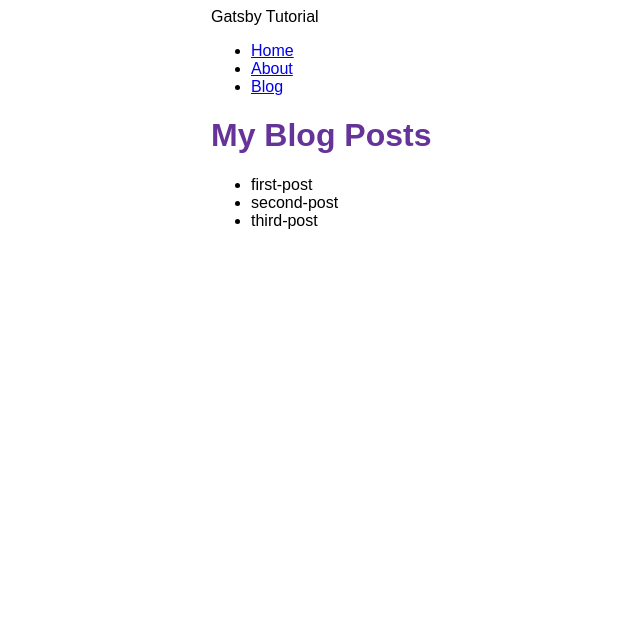
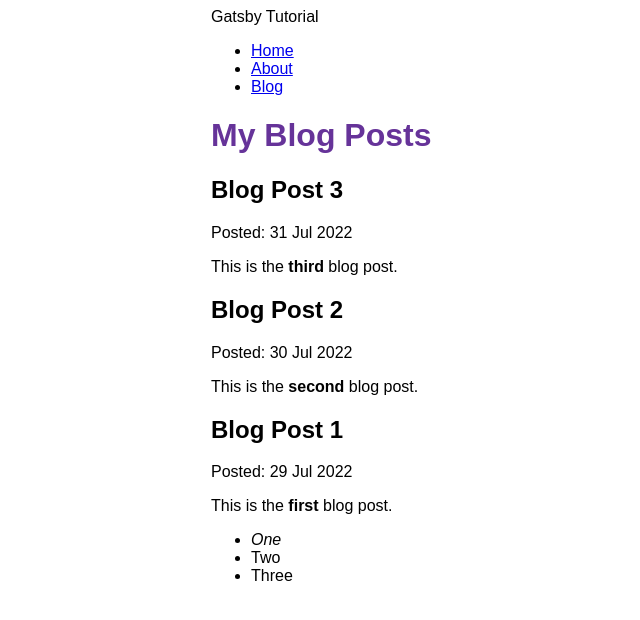
Before and after one commit to ajduncombe/gatsby-tutorial, a Gatsby site: page /blog in a window 1280 px wide. Shown: the whole page, without its empty margins (179-819 px from the left). Built offline with nearby package versions, Linux system fonts and the light colour scheme; Gatsby itself is replaced by a stand-in of ours.

Commit message:
Tutorial Part 5
Completed

```diff
--- a/blog/first-post.mdx
+++ b/blog/first-post.mdx
@@ -0,0 +1,10 @@
+---
+title: "Blog Post 1"
+date: "2022-07-29"
+---
+
+This is the **first** blog post.
+
+- _One_
+- Two
+- Three
--- a/blog/second-post.mdx
+++ b/blog/second-post.mdx
@@ -0,0 +1,6 @@
+---
+title: "Blog Post 2"
+date: "2022-07-30"
+---
+
+This is the **second** blog post.
--- a/blog/third-post.mdx
+++ b/blog/third-post.mdx
@@ -0,0 +1,6 @@
+---
+title: "Blog Post 3"
+date: "2022-07-31"
+---
+
+This is the **third** blog post.
--- a/gatsby-config.js
+++ b/gatsby-config.js
@@ -10,5 +10,6 @@ module.exports = {
       resolve: "gatsby-source-filesystem",
       options: { name: `blog`, path: `${__dirname}/blog` },
     },
+    "gatsby-plugin-mdx",
   ],
 };
--- a/package.json
+++ b/package.json
@@ -15,14 +15,18 @@
     "clean": "gatsby clean"
   },
   "dependencies": {
+    "@mdx-js/mdx": "^1.6.22",
+    "@mdx-js/react": "^1.6.22",
     "gatsby": "^4.18.0",
     "gatsby-plugin-image": "^2.18.1",
+    "gatsby-plugin-mdx": "^3.19.0",
     "gatsby-plugin-sharp": "^4.18.1",
     "gatsby-source-filesystem": "^4.18.1",
     "react": "^18.1.0",
     "react-dom": "^18.1.0"
   },
   "devDependencies": {
+    "@parcel/namer-default": "^2.6.2",
     "eslint": "^7.32.0",
     "eslint-config-prettier": "^8.5.0",
     "eslint-plugin-react": "^7.30.1"
--- a/src/pages/blog.js
+++ b/src/pages/blog.js
@@ -1,24 +1,34 @@
 import * as React from "react";
 import { graphql } from "gatsby";
+import { MDXRenderer } from "gatsby-plugin-mdx";
 import Layout from "../components/layout";
+
+// ...
 
 const BlogPage = ({ data }) => {
   return (
     <Layout pageTitle="My Blog Posts">
-      <ul>
-        {data.allFile.nodes.map((node) => (
-          <li key={node.name}>{node.name}</li>
-        ))}
-      </ul>
+      {data.allMdx.nodes.map((node) => (
+        <article key={node.id}>
+          <h2>{node.frontmatter.title}</h2>
+          <p>Posted: {node.frontmatter.date}</p>
+          <MDXRenderer>{node.body}</MDXRenderer>
+        </article>
+      ))}
     </Layout>
   );
 };
 
 export const query = graphql`
   query {
-    allFile {
+    allMdx(sort: { order: DESC, fields: frontmatter___date }) {
       nodes {
-        name
+        frontmatter {
+          date(formatString: "DD MMM YYYY")
+          title
+        }
+        id
+        body
       }
     }
   }
```
Also changed, not shown: 1 other file.
